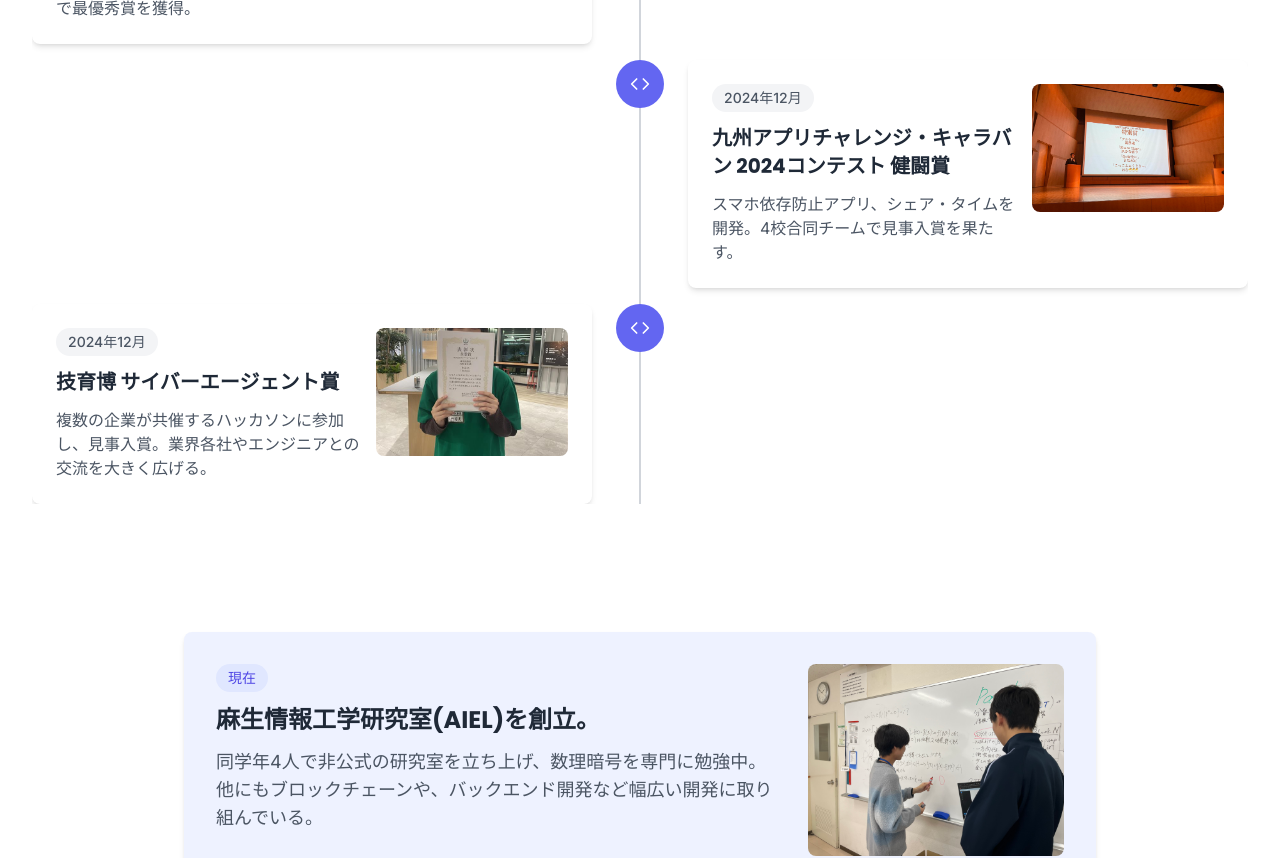
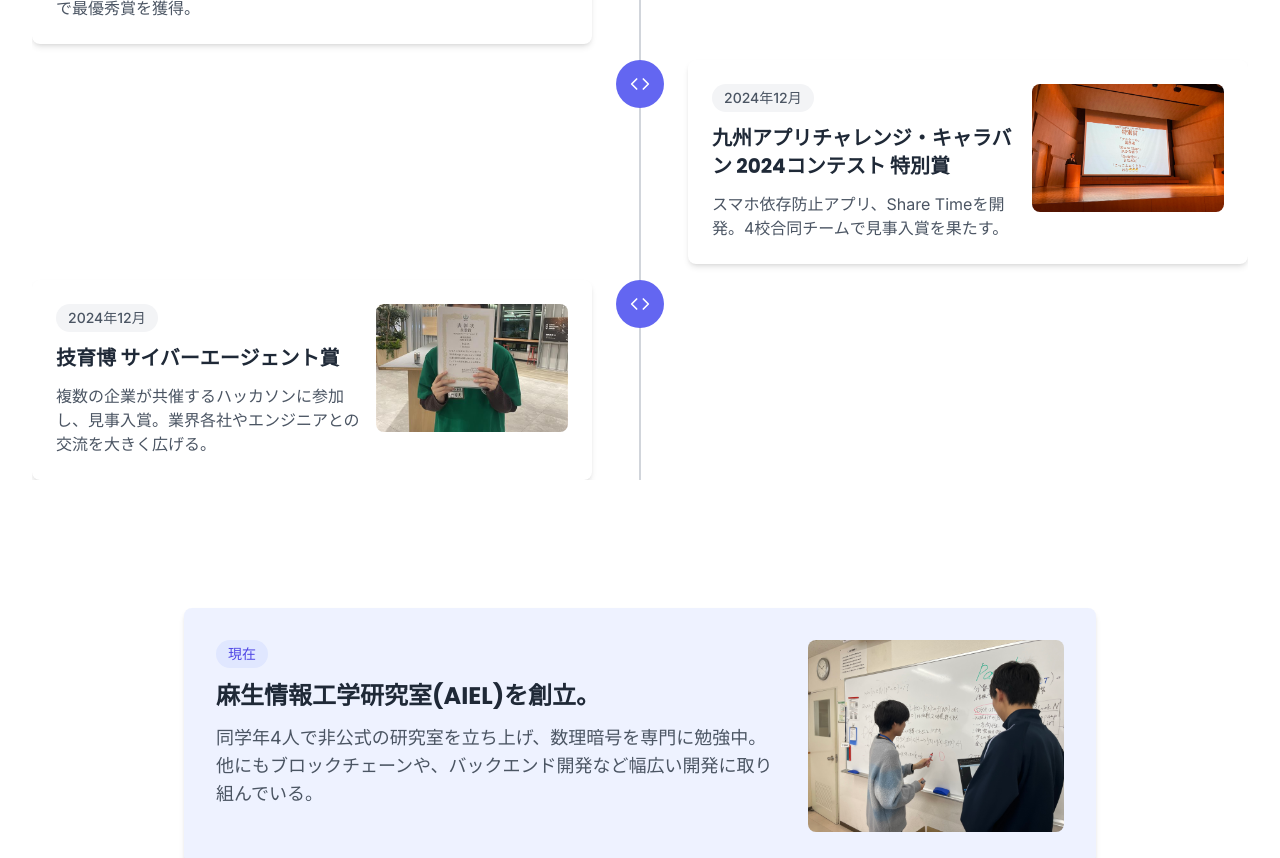
Before and after one commit to Sh1ragami/Sh1ragami-Portfolio, a React (Vite) app: page / in a window 1280 px wide. Shown: the part 5080-5938 px from the top of the page. Built offline with nearby package versions, Linux system fonts and the light colour scheme.

Commit message:
細かい修正

```diff
--- a/src/components/sections/Timeline.tsx
+++ b/src/components/sections/Timeline.tsx
@@ -113,8 +113,8 @@ const hackathonItems = [
   {
     id: 6,
     year: '2024年12月',
-    title: '九州アプリチャレンジ・キャラバン 2024コンテスト 健闘賞',
-    description: 'スマホ依存防止アプリ、シェア・タイムを開発。4校合同チームで見事入賞を果たす。',
+    title: '九州アプリチャレンジ・キャラバン 2024コンテスト 特別賞',
+    description: 'スマホ依存防止アプリ、Share Timeを開発。4校合同チームで見事入賞を果たす。',
     icon: <Code size={20} />,
     iconBg: 'bg-primary-500',
     image: '/images/charekyara.jpg',
@@ -334,7 +334,17 @@ const Timeline = () => {
                     <span className="inline-block px-3 py-1 rounded-full bg-primary-100 text-primary-600 text-sm font-medium mb-3">
                       現在
                     </span>
-                    <h3 className="text-2xl font-bold text-gray-800 mb-3">麻生情報工学研究室(AIEL)を創立。</h3>
+                    <h3 className="text-2xl font-bold text-gray-800 mb-3">
+                      <a
+                        href="https://aiel.jp"
+                        target="_blank"
+                        rel="noopener noreferrer"
+                        className="text-gray-800 hover:text-primary-600 transition-colors"
+                      >
+                        麻生情報工学研究室(AIEL)
+                      </a>
+                      を創立。
+                    </h3>
                     <p className="text-gray-600 text-lg">同学年4人で非公式の研究室を立ち上げ、数理暗号を専門に勉強中。他にもブロックチェーンや、バックエンド開発など幅広い開発に取り組んでいる。</p>
                   </div>
                   <div className="w-full md:w-64 h-48 relative rounded-lg overflow-hidden">
--- a/src/components/sections/Works.tsx
+++ b/src/components/sections/Works.tsx
@@ -88,7 +88,7 @@ const projects: Project[] = [
   },
   {
     id: 5,
-    title: 'シェア・タイム',
+    title: 'Share Time',
     image: '/images/sharetime.jpg',
     shortDescription: 'ギガ共有から着想を経て作成した協力型スマホ依存解消アプリ',
     fullDescription: 'このアプリは、2024年12月開催の 九州アプリチャレンジ・キャラバン2024（チャレキャラ） にて 「チャレキャラ特別賞」を受賞した スマホ依存抑制アプリ です。現代で深刻化する「スマホ依存」問題に対して、 複数人でルームを作成し、スマホの使用時間を可視化・比較しながら競い合うことで依存を抑制するという仕組みで設計されています。また、リアルタイムでデータを同期し、ユーザーごとに固有のIDを割り当てることで、 各ユーザーの使用時間を正確に管理できるように開発されています',
```
